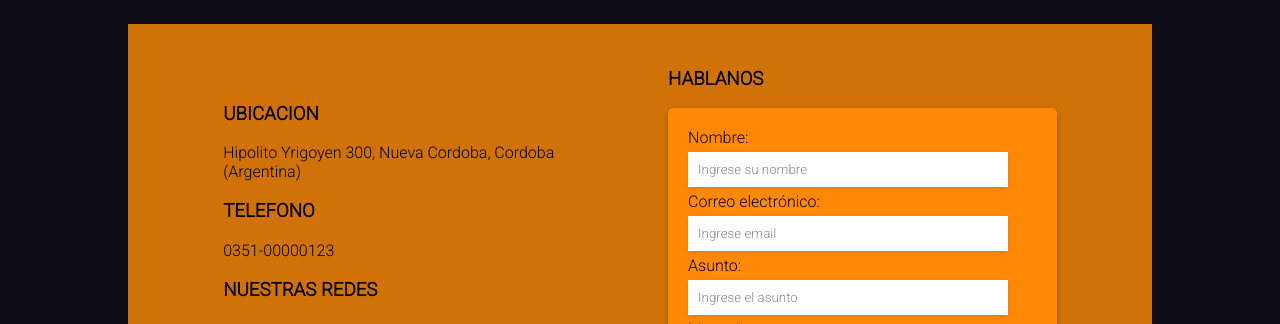
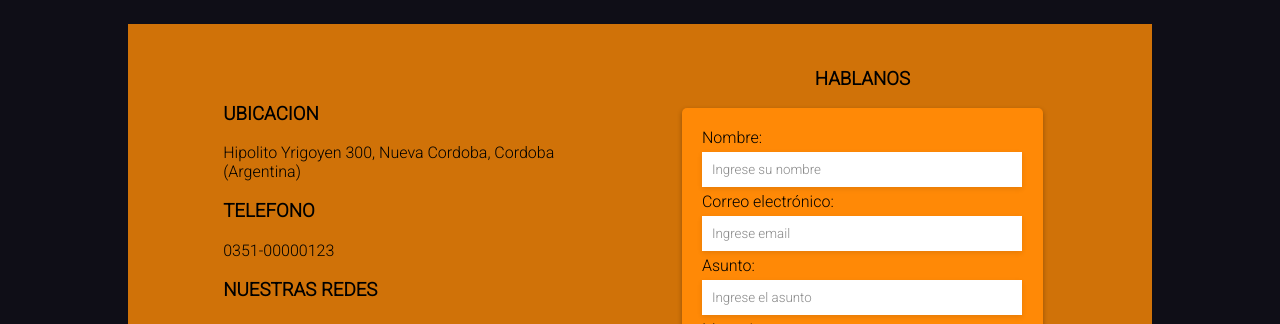
Before and after one commit to GERGUSCANO/Ar-tech.github.io, a plain HTML site: page contacto.html in a window 1280 px wide. Shown: the part 174-498 px from the top of the page. Drawn offline with Linux system fonts and the light colour scheme; some packages are replaced by stand-ins of ours; a script that the page names is missing.

Commit message:
mejorando el form

```diff
--- a/contacto.css
+++ b/contacto.css
@@ -29,23 +29,20 @@ body{
     font-family: 'Roboto', sans-serif;
     font-size: 1.1rem;
     color: black;
+}
 
-
-}
 header{
-    /*margin: 0%;
-    padding: 0%;
-    position: fixed;
-    width: 100%;*/
     position: fixed;
     top: 0;
     left: 0;
     right: 0;
     z-index: 9999;
 }
+
 main{
     padding-top: 10vh;
 }
+
 #contacto{
     background-color: #d5d6da;
 }
@@ -83,6 +80,10 @@ main{
 
 }
 .derecha{
+    display: flex;
+    flex-direction: column;
+    align-items: center;
+    justify-content: center;
     margin: auto;
     width: 50%;
     font-family: 'Roboto', sans-serif;
```
